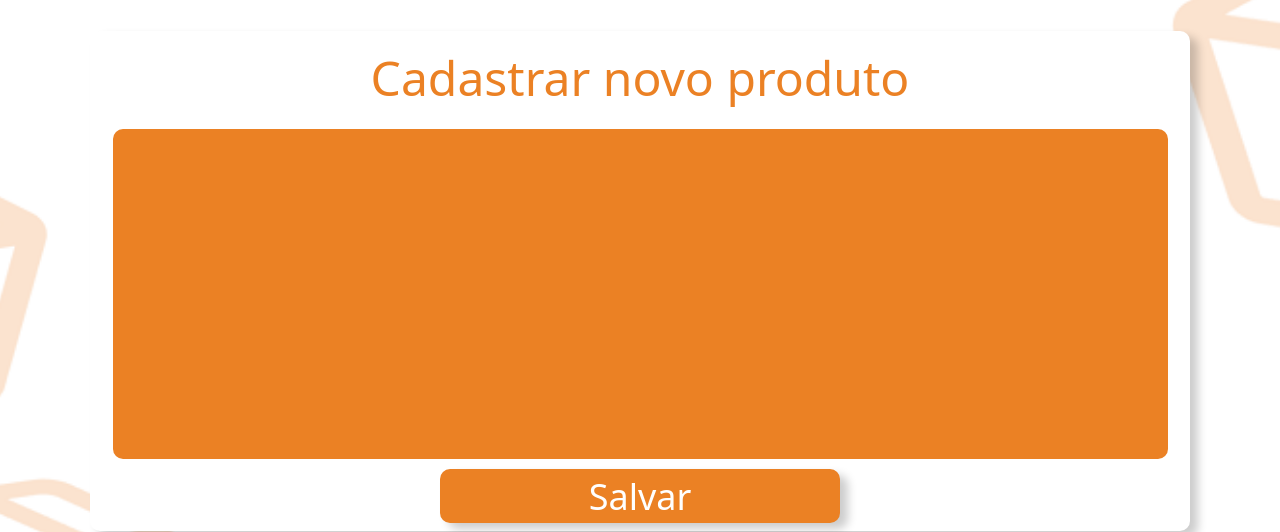
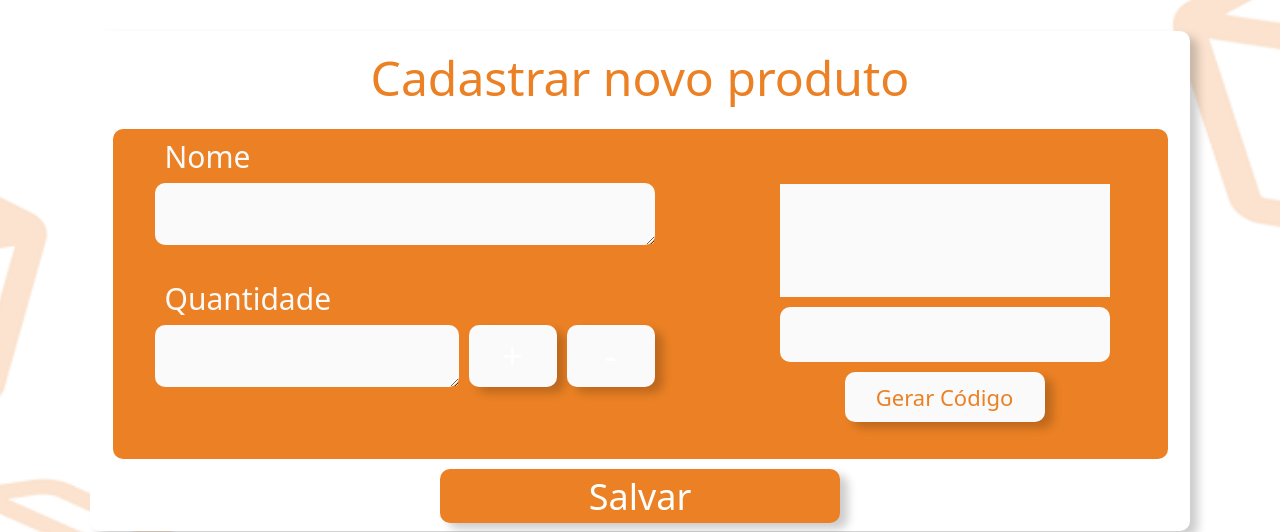
Before and after one commit to oaliso/eldstore-project, an Angular app in the folder eldstore/: page /register in a window 1280 px wide. Shown: the part 89-621 px from the top of the page. Built offline with nearby package versions, Linux system fonts and the light colour scheme.

Commit message:
register/edit

```diff
--- a/eldstore/src/app/app.component.ts
+++ b/eldstore/src/app/app.component.ts
@@ -3,7 +3,6 @@ import { RouterOutlet } from '@angular/router';
 import { NavbarComponent } from "./navbar/navbar.component";
 import { HomeComponent } from "./home/home.component";
 import { DashboardComponent } from './dashboard/dashboard.component';
-import { EditComponent } from './edit/edit.component';
 
 @Component({
   selector: 'app-root',
--- a/eldstore/src/app/edit/edit.component.css
+++ b/eldstore/src/app/edit/edit.component.css
@@ -4,7 +4,6 @@
   justify-content: center;
   margin-top: 50px;
 }
-
  .box {
   width: 1100px;
   height: 500px;
@@ -18,11 +17,13 @@
   text-align: center;
 }
 
+
 .text{
   margin-top: 10px;
   color: #EB8124;
   font-size: 48px;
 }
+
 
 .container{
   margin-top: 15px;
@@ -30,6 +31,98 @@
   height: 330px;
   background-color: #EB8124;
   border-radius: 10px;
+  display: flex;
+  gap: 25px;
+}
+
+
+.container-produto{
+  flex-direction: column;
+  text-align: left;
+  margin-left: 30px;
+}
+
+.h4{
+  margin-left: 10px;
+  margin-top: 10px;
+  color: #FAFAFA;
+  font-size: 30px;
+}
+
+.produto-box{
+  width: 500px;
+  height: 62px;
+  background-color: #FAFAFA;
+  border: none;
+  border-radius: 10px;
+}
+
+.quant-container{
+  display: flex;
+  gap: 10px;
+}
+
+.quant-box{
+  width: 304px;
+  height: 62px;
+  background-color: #FAFAFA;
+  border: none;
+  border-radius: 10px;
+}
+
+.button-quant{
+  width: 88px;
+  height: 62px;
+  font-size: 36px;
+  background-color: rgb(from #FAFAFA r g b);
+  border-radius: 10px;
+  box-shadow: 8px 6px 10px rgba(0, 0, 0, 0.2);
+  color: white;
+  border: none;
+  cursor: pointer;
+}
+
+.button-quant:hover {
+  background-color: #cfcfcf;
+}
+
+.container-cod{
+  align-items: center;
+  display: flex;
+  flex-direction: column;
+  margin-top: 45px;
+  margin-left: 90px;
+}
+
+.cod{
+  margin: 10px;
+  width: 330px;
+  height: 113px;
+  background-color: #FAFAFA;
+}
+
+.cod-descri{
+  width: 330px;
+  height: 55px;
+  border-radius: 10px;
+  background-color: #FAFAFA;
+}
+
+.button-cod{
+  margin: 10px;
+  width: 200px;
+  height: 50px;
+  font-size: 22px;
+  background-color: rgb(from #FAFAFA r g b);
+  border-radius: 10px;
+  box-shadow: 8px 6px 10px rgba(0, 0, 0, 0.2);
+  color: #EB8124;
+  border: none;
+  cursor: pointer;
+}
+
+.button-cod:hover {
+  background-color: #cfcfcf;
 }
 
   .button-container{
--- a/eldstore/src/app/edit/edit.component.html
+++ b/eldstore/src/app/edit/edit.component.html
@@ -1,7 +1,25 @@
 <div class="home">
     <div class="box">
         <h1 class="text">Editar produto</h1>
-        <div class="container"></div>
+        <div class="container">
+            <div class="container-produto">
+                <h4 class="h4">Nome</h4>
+                <textarea name="name" id="name-prouto" class="produto-box"></textarea>
+
+                <h4 class="h4" style="margin-top: 30px;">Quantidade</h4>
+                <div class="quant-container">
+                    <textarea name="quantidade" id="quant-produto" class="quant-box"></textarea>
+                    <button class="button-quant">+</button>
+                    <button class="button-quant">-</button>
+                </div>
+
+            </div>
+            <div class="container-cod">
+                <div class="cod"></div>
+                <div class="cod-descri"></div>
+                <button class="button-cod">Gerar Código</button>
+            </div>
+        </div>
         <div class="button-container">
             <button class="button-save">Salvar</button>
             <button class="button-delete">Excluir</button>
--- a/eldstore/src/app/register/register.component.css
+++ b/eldstore/src/app/register/register.component.css
@@ -4,7 +4,6 @@
   justify-content: center;
   margin-top: 50px;
 }
-
  .box {
   width: 1100px;
   height: 500px;
@@ -18,11 +17,13 @@
   text-align: center;
 }
 
+
 .text{
   margin-top: 10px;
   color: #EB8124;
   font-size: 48px;
 }
+
 
 .container{
   margin-top: 15px;
@@ -30,6 +31,98 @@
   height: 330px;
   background-color: #EB8124;
   border-radius: 10px;
+  display: flex;
+  gap: 25px;
+}
+
+
+.container-produto{
+  flex-direction: column;
+  text-align: left;
+  margin-left: 30px;
+}
+
+.h4{
+  margin-left: 10px;
+  margin-top: 10px;
+  color: #FAFAFA;
+  font-size: 30px;
+}
+
+.produto-box{
+  width: 500px;
+  height: 62px;
+  background-color: #FAFAFA;
+  border: none;
+  border-radius: 10px;
+}
+
+.quant-container{
+  display: flex;
+  gap: 10px;
+}
+
+.quant-box{
+  width: 304px;
+  height: 62px;
+  background-color: #FAFAFA;
+  border: none;
+  border-radius: 10px;
+}
+
+.button-quant{
+  width: 88px;
+  height: 62px;
+  font-size: 36px;
+  background-color: rgb(from #FAFAFA r g b);
+  border-radius: 10px;
+  box-shadow: 8px 6px 10px rgba(0, 0, 0, 0.2);
+  color: white;
+  border: none;
+  cursor: pointer;
+}
+
+.button-quant:hover {
+  background-color: #cfcfcf;
+}
+
+.container-cod{
+  align-items: center;
+  display: flex;
+  flex-direction: column;
+  margin-top: 45px;
+  margin-left: 90px;
+}
+
+.cod{
+  margin: 10px;
+  width: 330px;
+  height: 113px;
+  background-color: #FAFAFA;
+}
+
+.cod-descri{
+  width: 330px;
+  height: 55px;
+  border-radius: 10px;
+  background-color: #FAFAFA;
+}
+
+.button-cod{
+  margin: 10px;
+  width: 200px;
+  height: 50px;
+  font-size: 22px;
+  background-color: rgb(from #FAFAFA r g b);
+  border-radius: 10px;
+  box-shadow: 8px 6px 10px rgba(0, 0, 0, 0.2);
+  color: #EB8124;
+  border: none;
+  cursor: pointer;
+}
+
+.button-cod:hover {
+  background-color: #cfcfcf;
 }
 
 .button-save{
@@ -39,11 +132,13 @@
   font-size: 36px;
   background-color: rgb(from #EB8124 r g b);
   border-radius: 10px;
-    box-shadow: 8px 6px 10px rgba(0, 0, 0, 0.2);     color: white;
+  box-shadow: 8px 6px 10px rgba(0, 0, 0, 0.2);
+  color: white;
   border: none;
   cursor: pointer;
 }
 
+
 .button-save:hover {
   background-color: #d46f20;
 }
--- a/eldstore/src/app/register/register.component.html
+++ b/eldstore/src/app/register/register.component.html
@@ -1,7 +1,25 @@
 <div class="home">
     <div class="box">
         <h1 class="text">Cadastrar novo produto</h1>
-        <div class="container"></div>
+        <div class="container">
+            <div class="container-produto">
+                <h4 class="h4">Nome</h4>
+                <textarea name="name" id="name-prouto" class="produto-box"></textarea>
+
+                <h4 class="h4" style="margin-top: 30px;">Quantidade</h4>
+                <div class="quant-container">
+                    <textarea name="quantidade" id="quant-produto" class="quant-box"></textarea>
+                    <button class="button-quant">+</button>
+                    <button class="button-quant">-</button>
+                </div>
+
+            </div>
+            <div class="container-cod">
+                <div class="cod"></div>
+                <div class="cod-descri"></div>
+                <button class="button-cod">Gerar Código</button>
+            </div>
+        </div>
         <button class="button-save">Salvar</button>
     </div>
-  </div>
+</div>
```
Also changed, not shown: eldstore/src/app/app.component.html (line endings or trailing spaces). Lines whose indentation alone changed are shown as unchanged.
